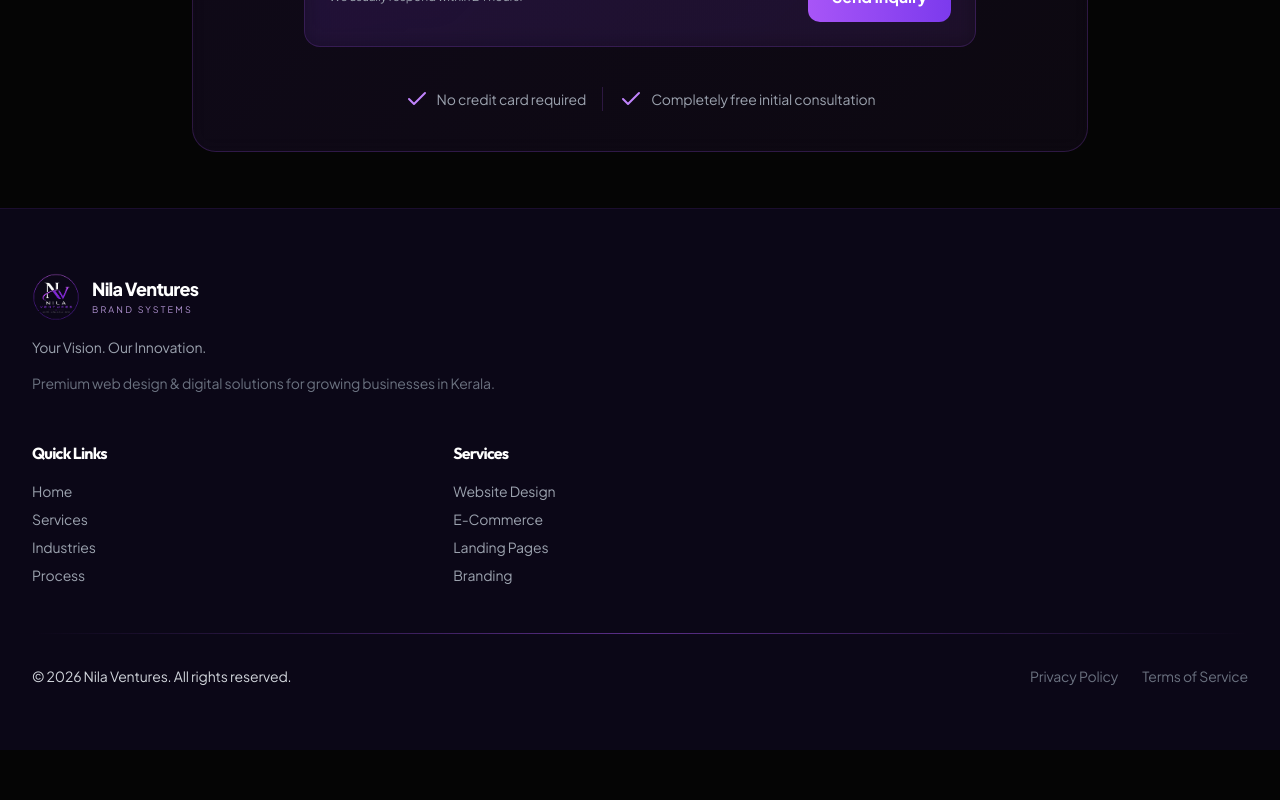
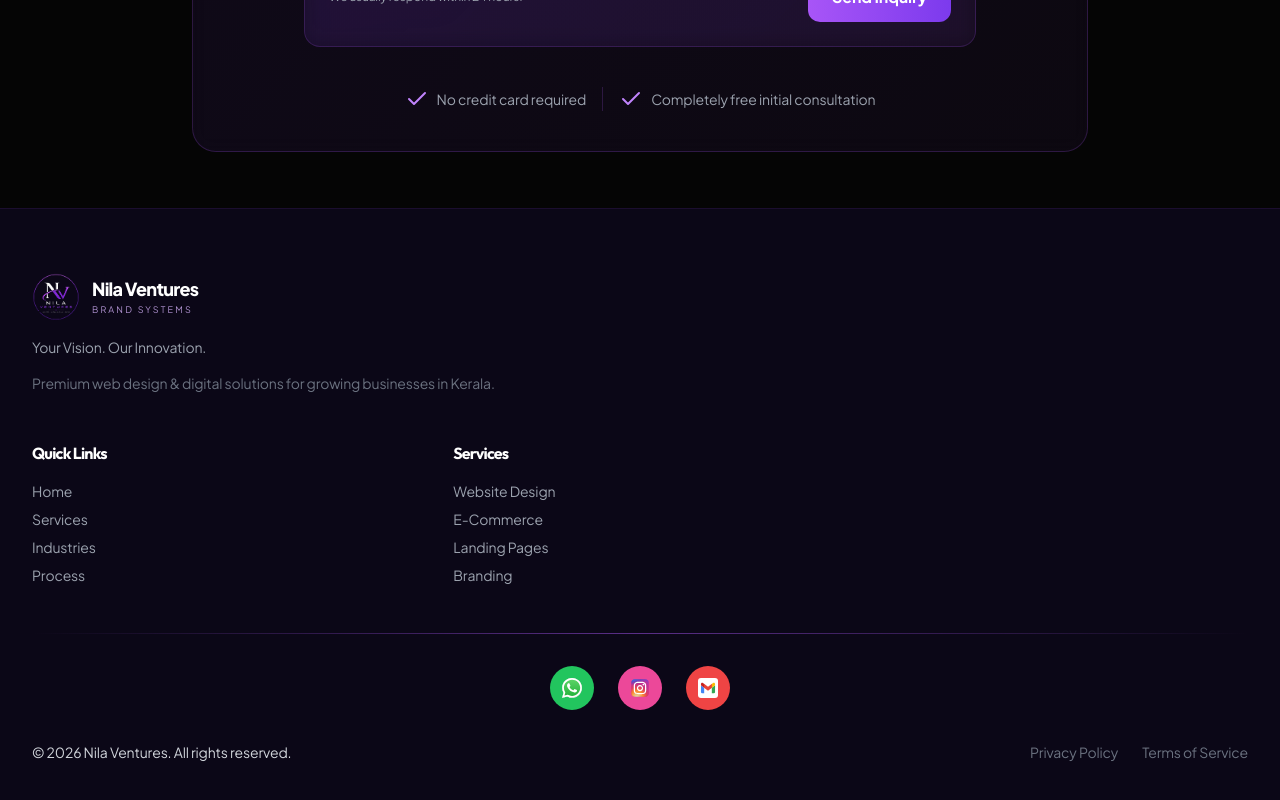
Before and after one commit to AshikMohammad-dev/Nila-Ventures, a React (Vite) app in the folder frontend/: page / in a window 1280 px wide. Shown: the part 7523-8323 px from the top of the page. Before the commit the page ends 8273 px from the top, so only its background shows below. Built offline with nearby package versions, Linux system fonts and the light colour scheme.

Commit message:
feat: add social media links to footer (WhatsApp, Instagram, Email)

```diff
--- a/frontend/src/components/Footer.jsx
+++ b/frontend/src/components/Footer.jsx
@@ -1,5 +1,8 @@
 import React from 'react'
 import logo from '../assets/Nila Ventures_logo.png'
+import whatsappIcon from '../assets/whatsapp-symbol-logo-svgrepo-com.svg'
+import instagramIcon from '../assets/instagram-1-svgrepo-com.svg'
+import gmailIcon from '../assets/gmail-svgrepo-com.svg'
 
 export default function Footer() {
   const scrollToSection = (href) => {
@@ -95,6 +98,38 @@ export default function Footer() {
         {/* Divider */}
         <div className="h-px bg-gradient-to-r from-purple-500/0 via-purple-500/50 to-purple-500/0 my-8" />
 
+        {/* Social Media Links */}
+        <div className="flex justify-center gap-6 mb-8">
+          <a
+            href="https://wa.me/917510988356"
+            target="_blank"
+            rel="noopener noreferrer"
+            aria-label="WhatsApp"
+            title="WhatsApp"
+            className="bg-green-500 hover:bg-green-600 p-3 rounded-full transition-all duration-300 hover:scale-110"
+          >
+            <img src={whatsappIcon} alt="WhatsApp" className="w-5 h-5 object-contain" />
+          </a>
+          <a
+            href="https://instagram.com/nila.ventures"
+            target="_blank"
+            rel="noopener noreferrer"
+            aria-label="Instagram"
+            title="Instagram"
+            className="bg-pink-500 hover:bg-pink-600 p-3 rounded-full transition-all duration-300 hover:scale-110"
+          >
+            <img src={instagramIcon} alt="Instagram" className="w-5 h-5 object-contain" />
+          </a>
+          <a
+            href="mailto:ashikmohammad.zm@gmail.com"
+            aria-label="Email"
+            title="Email"
+            className="bg-red-500 hover:bg-red-600 p-3 rounded-full transition-all duration-300 hover:scale-110"
+          >
+            <img src={gmailIcon} alt="Email" className="w-5 h-5 object-contain" />
+          </a>
+        </div>
+
         {/* Bottom */}
         <div className="flex flex-col md:flex-row justify-between items-center text-gray-500 text-sm">
           <p>© {currentYear} Nila Ventures. All rights reserved.</p>
```
